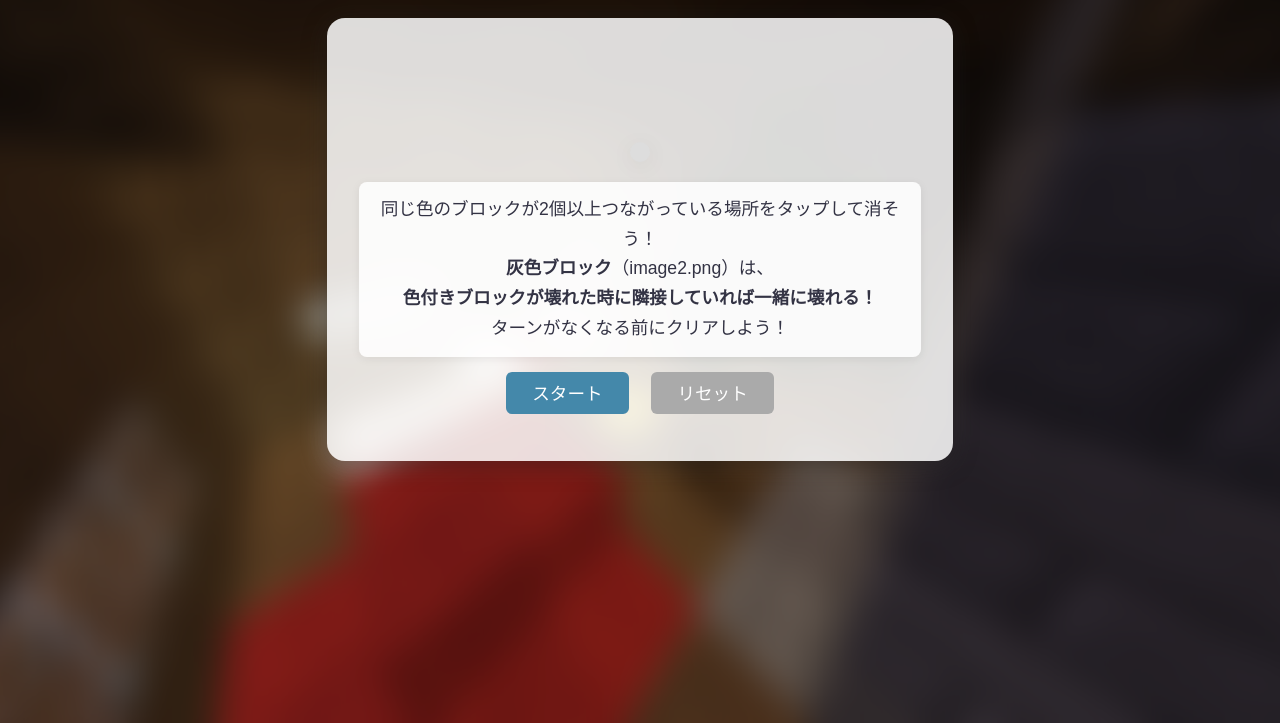
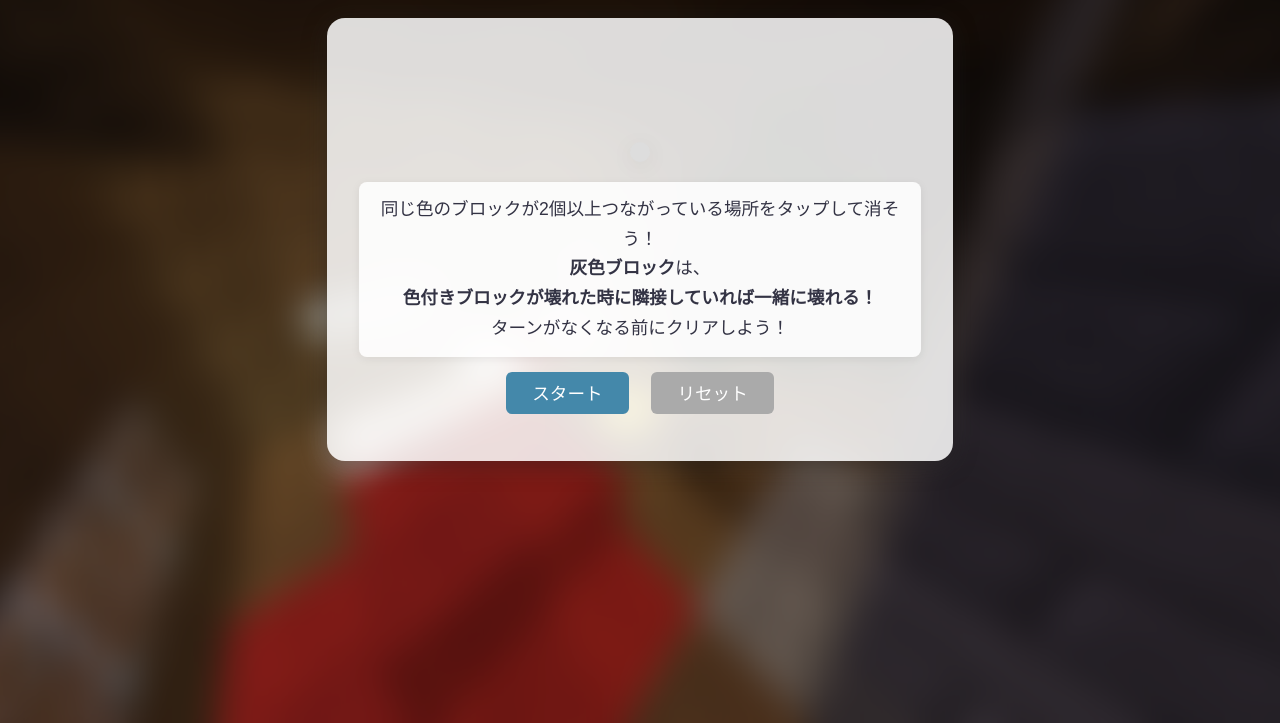
Before and after one commit to mubu321/musublast, a plain HTML site: page index.html in a window 1280 px wide. Shown: the part 77-800 px from the top of the page. Drawn offline with Linux system fonts and the light colour scheme.

Commit message:
Update index.html

```diff
--- a/index.html
+++ b/index.html
@@ -206,7 +206,7 @@
     <div id="game-board"></div>
     <div id="instructions">
       同じ色のブロックが2個以上つながっている場所をタップして消そう！<br>
-      <b>灰色ブロック</b>（image2.png）は、<br>
+      <b>灰色ブロック</b>は、<br>
       <b>色付きブロックが壊れた時に隣接していれば一緒に壊れる！</b><br>
       ターンがなくなる前にクリアしよう！
     </div>
```
